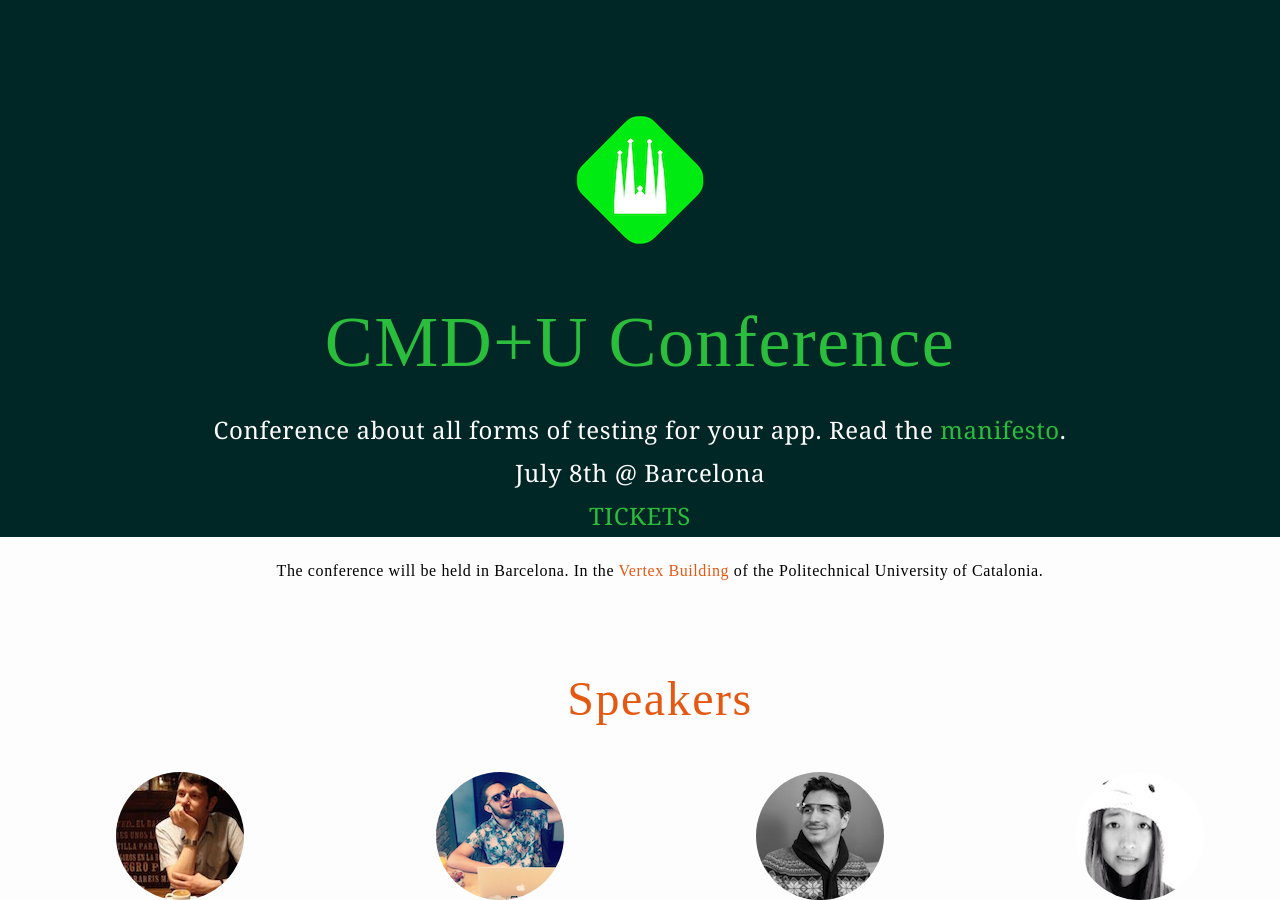
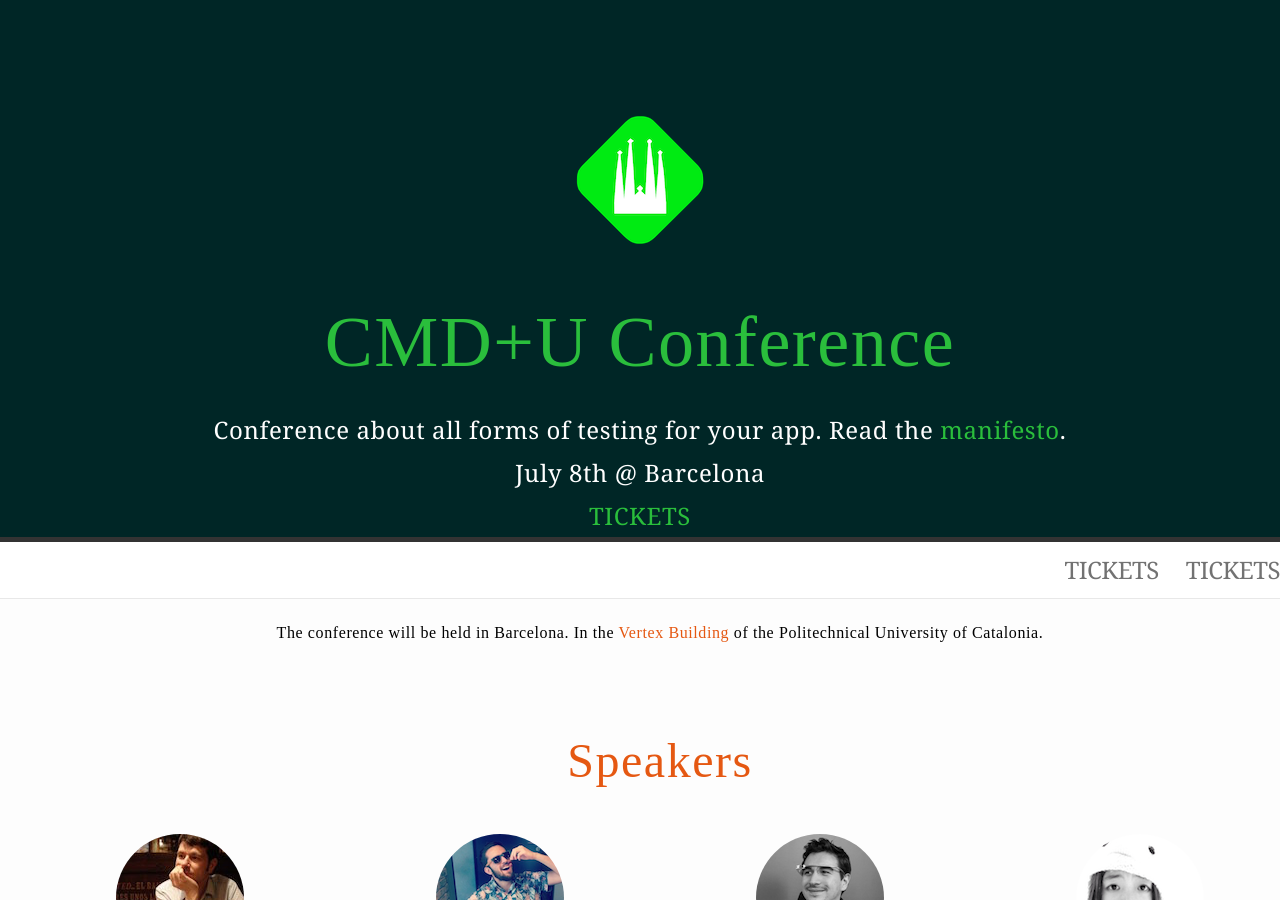
Before and after one commit to cmduconf/cmduconf.github.io, a Jekyll site: the page built from index.html, in a window 1280 px wide and 900 px high. Built offline with Jekyll 4.4.1, drawn with Linux system fonts in a browser that asks for light colours; nearby versions of some CDN libraries; some web fonts are replaced.

Commit message:
Adding header

```diff
--- a/_includes/header.html
+++ b/_includes/header.html
@@ -2,24 +2,15 @@
 
   <div class="wrap">
 
-    <a class="site-title" href="{{ site.baseurl }}/">{{ site.title }}</a>
+    <nav class="site-nav">
 
-    <nav class="site-nav">
-      <a href="#" class="menu-icon">
-        <svg version="1.1" xmlns="http://www.w3.org/2000/svg" xmlns:xlink="http://www.w3.org/1999/xlink" x="0px" y="0px"
-           viewBox="0 0 18 15" enable-background="new 0 0 18 15" xml:space="preserve">
-          <path fill="#505050" d="M18,1.484c0,0.82-0.665,1.484-1.484,1.484H1.484C0.665,2.969,0,2.304,0,1.484l0,0C0,0.665,0.665,0,1.484,0
-            h15.031C17.335,0,18,0.665,18,1.484L18,1.484z"/>
-          <path fill="#505050" d="M18,7.516C18,8.335,17.335,9,16.516,9H1.484C0.665,9,0,8.335,0,7.516l0,0c0-0.82,0.665-1.484,1.484-1.484
-            h15.031C17.335,6.031,18,6.696,18,7.516L18,7.516z"/>
-          <path fill="#505050" d="M18,13.516C18,14.335,17.335,15,16.516,15H1.484C0.665,15,0,14.335,0,13.516l0,0
-            c0-0.82,0.665-1.484,1.484-1.484h15.031C17.335,12.031,18,12.696,18,13.516L18,13.516z"/>
-        </svg>
-      </a>
       <div class="trigger">
         {% for page in site.pages %}
           {% if page.title %}<a class="page-link" href="{{ page.url | prepend: site.baseurl }}">{{ page.title }}</a>{% endif %}
         {% endfor %}
+        <a class="page-link center" href="#tickets">TICKETS</a>
+        <a class="page-link center" href="#tickets">TICKETS</a>
+
       </div>
     </nav>
 
--- a/index.html
+++ b/index.html
@@ -11,6 +11,8 @@ layout: main
   <p class="center">Conference about all forms of testing for your app. Read the <a href="#conference_manifesto">manifesto</a>.<p>
   <p class="center">July 8th @ Barcelona<p>
   <p class="center"><a href="#tickets">TICKETS</a><p>
+    {% include header.html %}
+
 </h2>
 
 <div class="section-inv">
```
Also changed, not shown: 1 other file.
